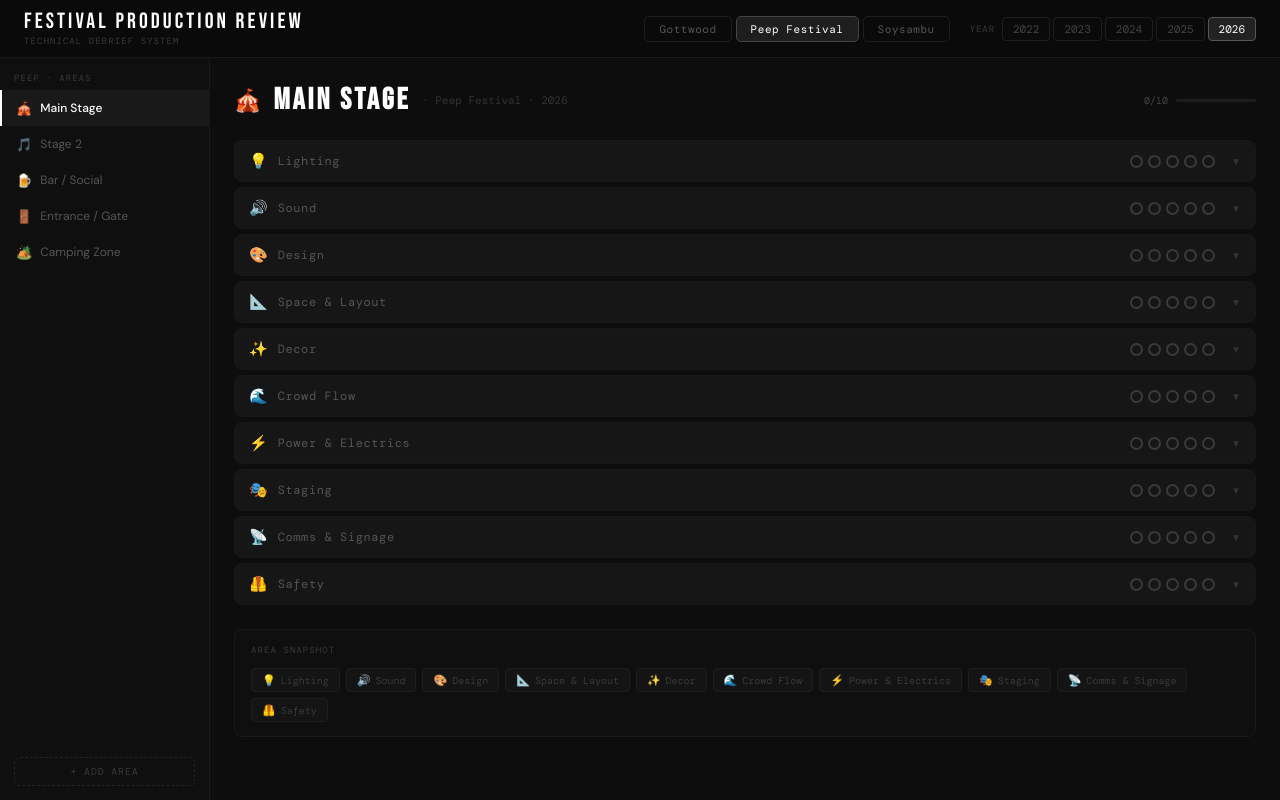
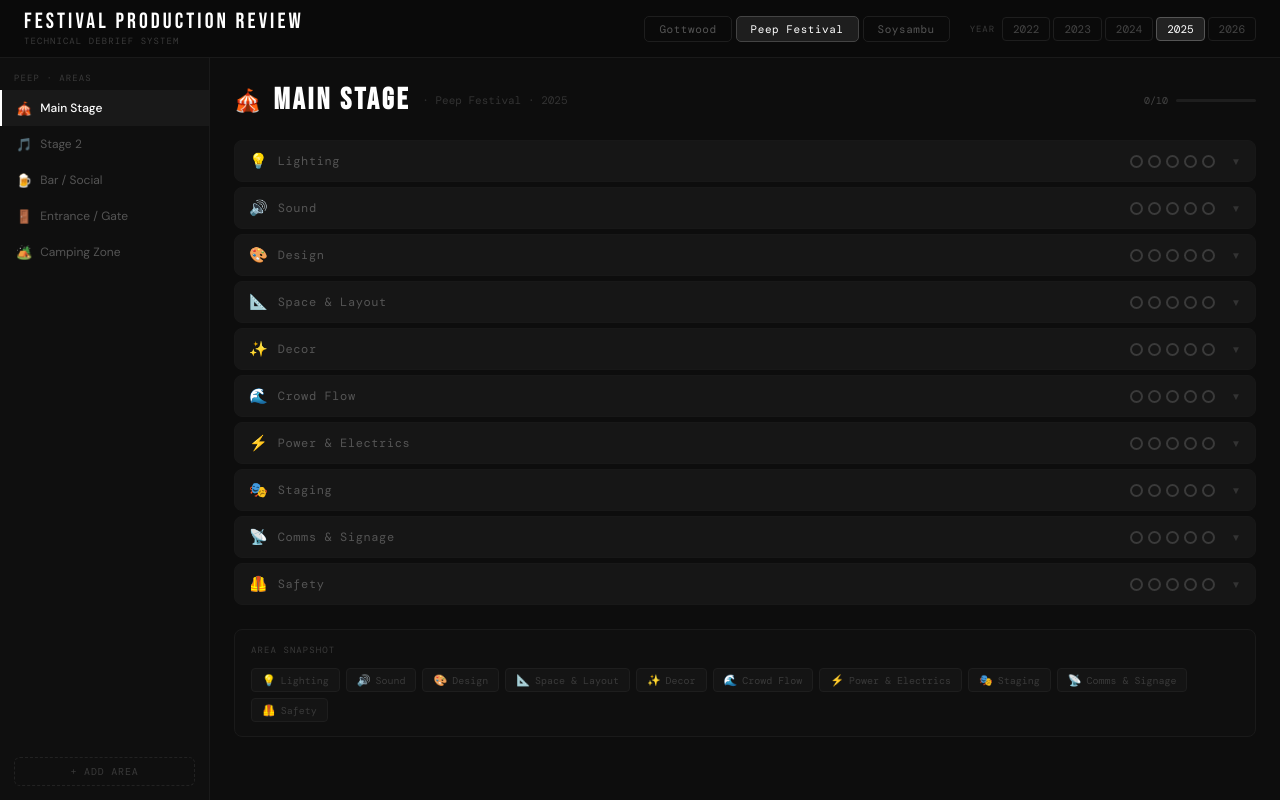
Before and after one commit to 14tweny/Gottwood-Review, a React (Vite) app: page / in a window 1280 px wide. Built offline with nearby package versions, Linux system fonts and the light colour scheme; no server answers; the database is empty.

Commit message:
Update CURRENT_YEAR to 2025

```diff
--- a/src/App.jsx
+++ b/src/App.jsx
@@ -45,7 +45,7 @@ const DEFAULT_AREAS = {
   ],
 };
 
-const CURRENT_YEAR = new Date().getFullYear().toString();
+const CURRENT_YEAR = "2025";
 const YEARS = ["2022", "2023", "2024", "2025", "2026"];
 
 const RATING_OPTIONS = [
```
